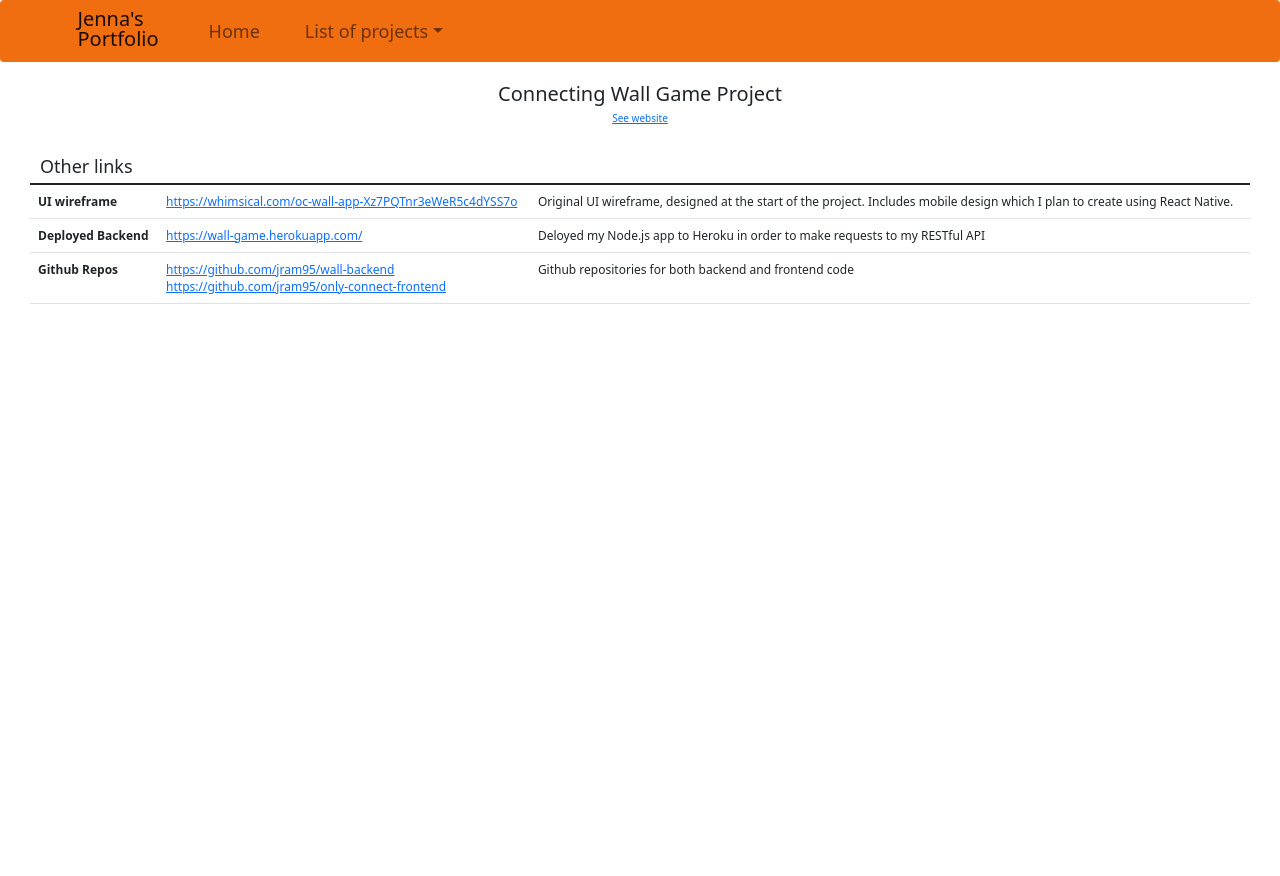
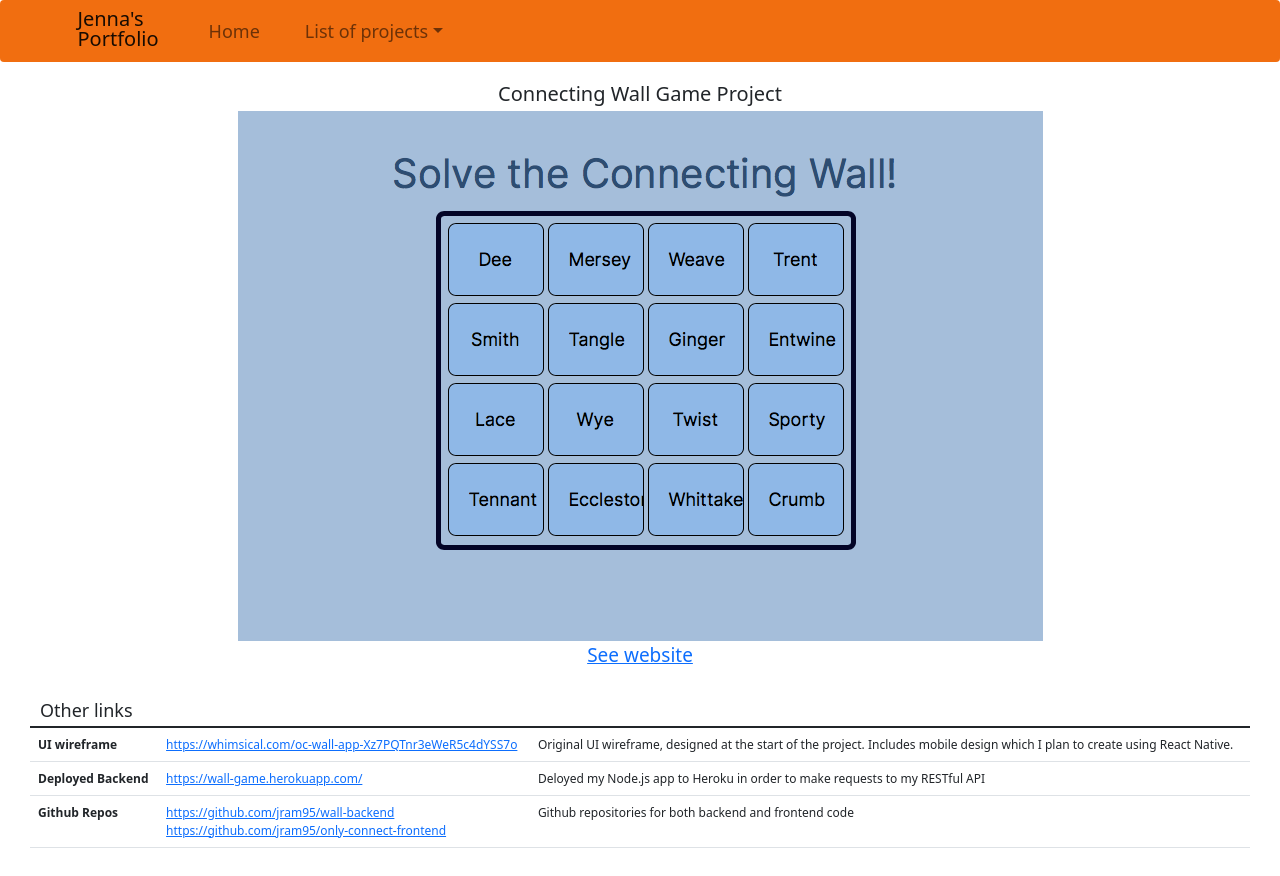
Before and after one commit to jram95/portfolio, a React (Create React App) app: page /wall-game in a window 1280 px wide. Shown: the top 876 px of the page. Before the commit the page ends 800 px from the top, so only its background shows below. Built offline with nearby package versions, Linux system fonts and the light colour scheme.

Commit message:
add image for wall game

```diff
--- a/src/pages/WallGame.tsx
+++ b/src/pages/WallGame.tsx
@@ -11,8 +11,17 @@ export default function WallGame(): JSX.Element {
           target="_blank"
           rel="noreferrer"
         >
-          See website
+          <img src="wallgame.png" alt="..." />
         </a>
+        <div style={{ fontSize: "19px" }}>
+          <a
+            href="https://connecting-wall-game.netlify.app/"
+            target="_blank"
+            rel="noreferrer"
+          >
+            See website
+          </a>
+        </div>
       </div>
       <div style={{ padding: "30px", fontSize: "12px" }}>
         <table className="table">
```
